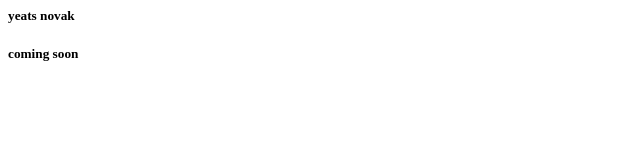
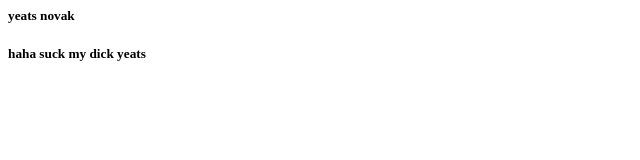
Before and after one commit to yeatsnovak/yeatsnovak.github.io, a plain HTML site: page index.html in a window 1280 px wide. Shown: the full height of the page, 0-640 px from the left. Drawn offline with Linux system fonts and the light colour scheme.

Commit message:
Update index.html

```diff
--- a/index.html
+++ b/index.html
@@ -3,4 +3,4 @@
 
 
 
-<h5> coming soon <h5>
+<h5> haha suck my dick yeats<h5>
```
